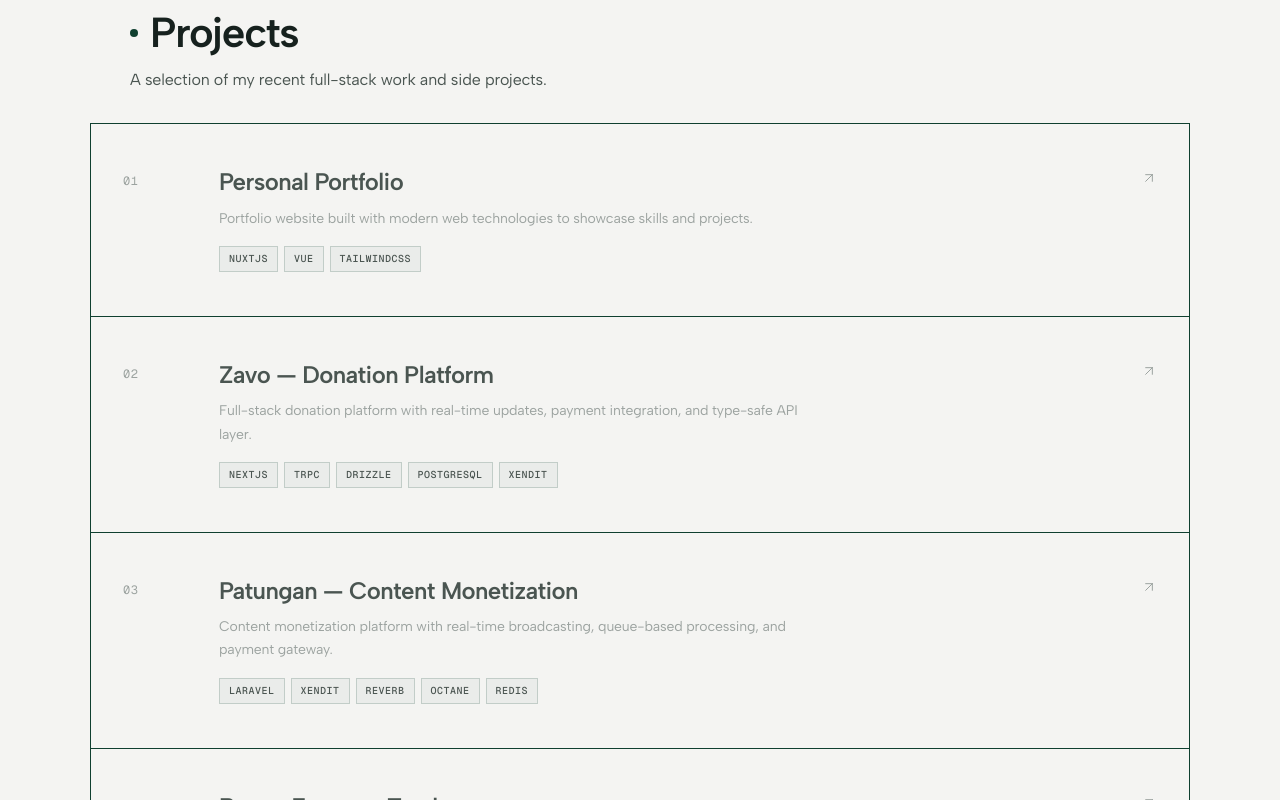
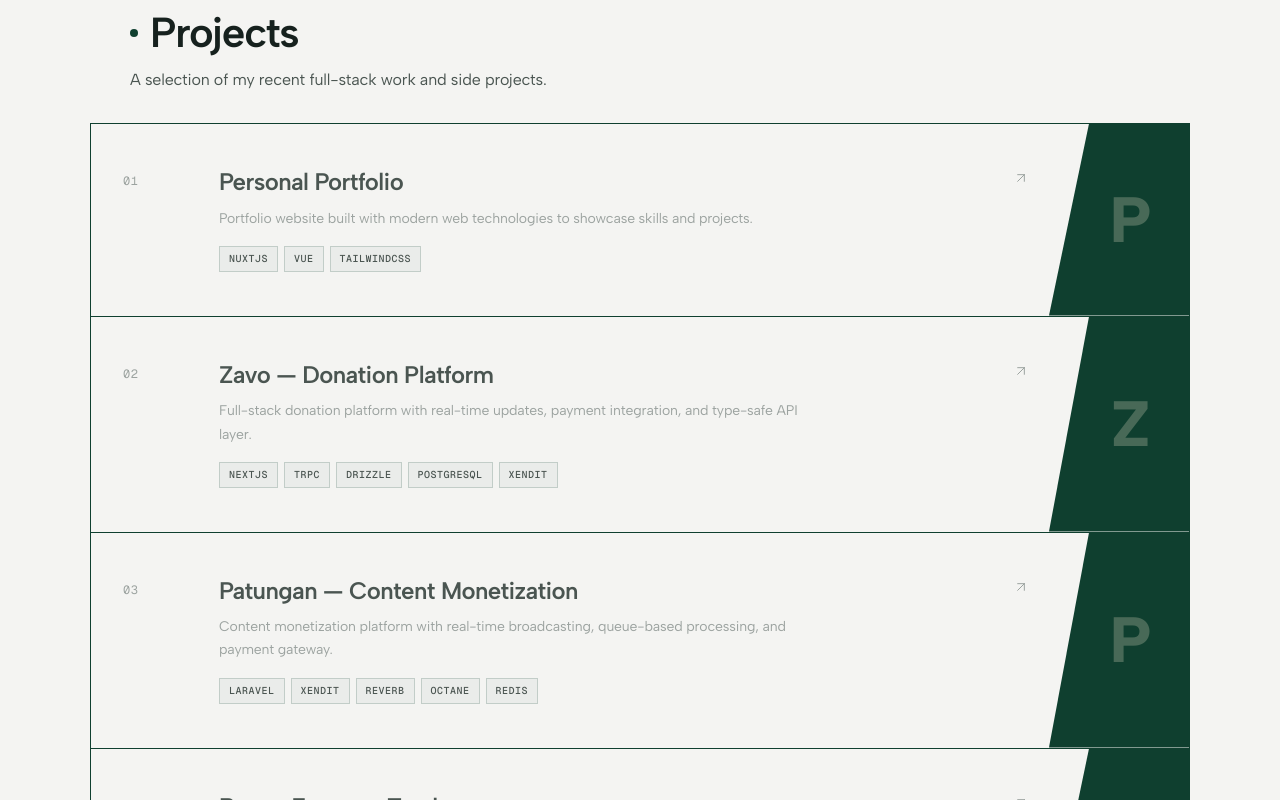
Before and after one commit to ardianilyas/portfolio, a Nuxt app: page / in a window 1280 px wide. Shown: the part 4900-5700 px from the top of the page. Built offline with nearby package versions, Linux system fonts and the light colour scheme; no server answers.

Commit message:
feat(ui): add skewed full-height logo block to project cards

```diff
--- a/app/components/ProjectCard.vue
+++ b/app/components/ProjectCard.vue
@@ -27,6 +27,11 @@
       </div>
     </div>
 
+    <!-- Skewed Logo Box on Right -->
+    <div class="project-logo-box" aria-hidden="true">
+      <span class="project-logo-text">{{ name.charAt(0) }}</span>
+    </div>
+
   </NuxtLink>
 </template>
 
@@ -48,7 +53,7 @@ defineProps<{
   display: grid;
   grid-template-columns: 48px 1fr;
   gap: 24px;
-  padding: 36px 24px;
+  padding: 36px 120px 36px 24px;
   margin: 0;
   margin-top: -1px; /* Prevent double borders */
   border: 1px solid #0F3F2F;
@@ -56,13 +61,14 @@ defineProps<{
   transition: transform 0.5s cubic-bezier(0.16, 1, 0.3, 1), box-shadow 0.5s cubic-bezier(0.16, 1, 0.3, 1), background 0.3s ease, border-color 0.3s ease;
   cursor: pointer;
   position: relative;
+  overflow: hidden;
 }
 
 @media (min-width: 768px) {
   .project-row {
     grid-template-columns: 64px 1fr;
     gap: 32px;
-    padding: 44px 32px;
+    padding: 44px 160px 44px 32px;
     margin: 0;
     margin-top: -1px;
   }
@@ -95,6 +101,53 @@ defineProps<{
 
 .project-row:hover .arrow-clone {
   transform: translate(0, 0);
+}
+
+.project-row:hover .project-logo-text {
+  opacity: 1;
+  transform: scale(1.1) translateX(4px);
+}
+
+/* ── Logo Box ─────────────────────────────────────────── */
+.project-logo-box {
+  position: absolute;
+  top: 0;
+  right: 0;
+  bottom: 0;
+  width: 100px;
+  background: #0F3F2F; /* Dark green block */
+  clip-path: polygon(30px 0, 100% 0, 100% 100%, 0 100%);
+  display: flex;
+  align-items: center;
+  justify-content: center;
+  padding-left: 15px; /* Offset to center inside the skew */
+  z-index: 0;
+  pointer-events: none;
+}
+
+@media (min-width: 768px) {
+  .project-logo-box {
+    width: 140px;
+    clip-path: polygon(40px 0, 100% 0, 100% 100%, 0 100%);
+    padding-left: 20px;
+  }
+}
+
+.project-logo-text {
+  font-family: var(--font-sans);
+  font-size: 42px;
+  font-weight: 800;
+  color: #f2e8cf; /* Bone text */
+  opacity: 0.25;
+  letter-spacing: -0.05em;
+  line-height: 1;
+  transition: opacity 0.4s ease, transform 0.5s cubic-bezier(0.16, 1, 0.3, 1);
+}
+
+@media (min-width: 768px) {
+  .project-logo-text {
+    font-size: 64px;
+  }
 }
 
 /* ── Index ────────────────────────────────────────────── */
```
